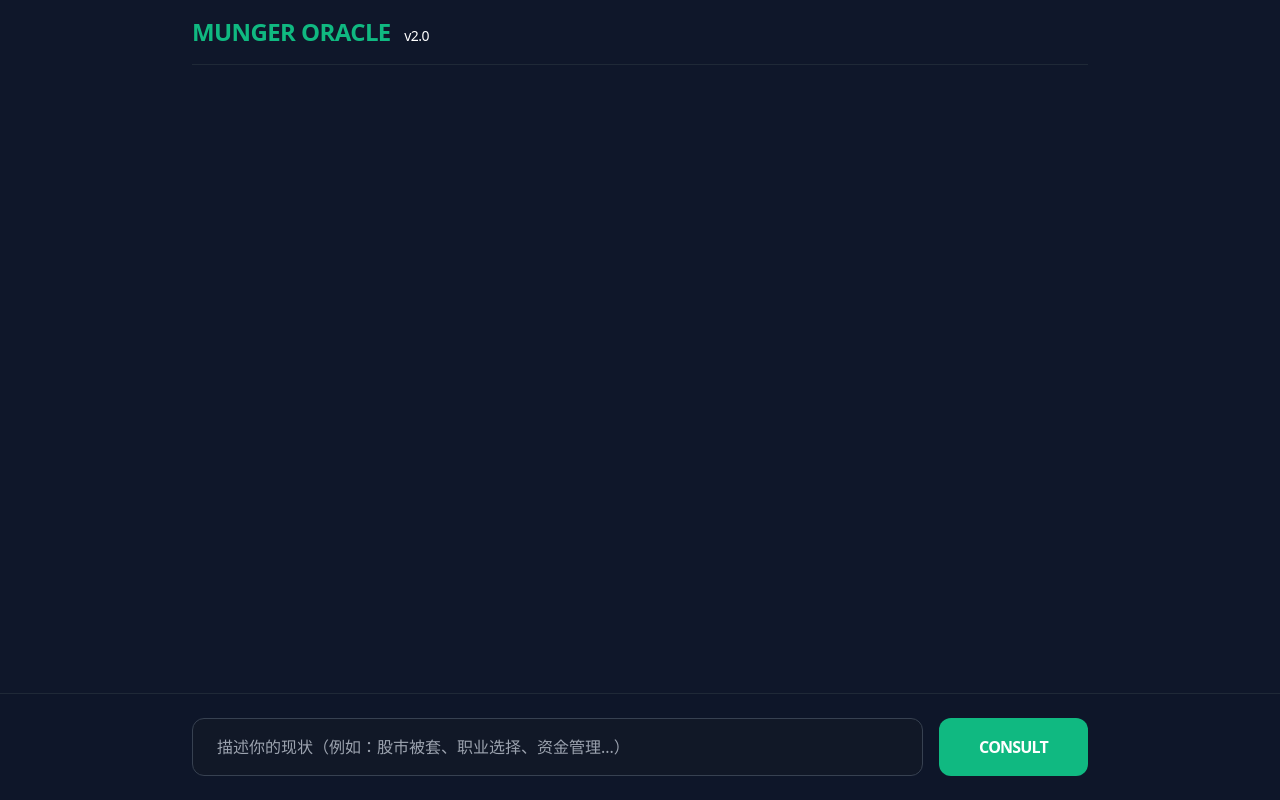
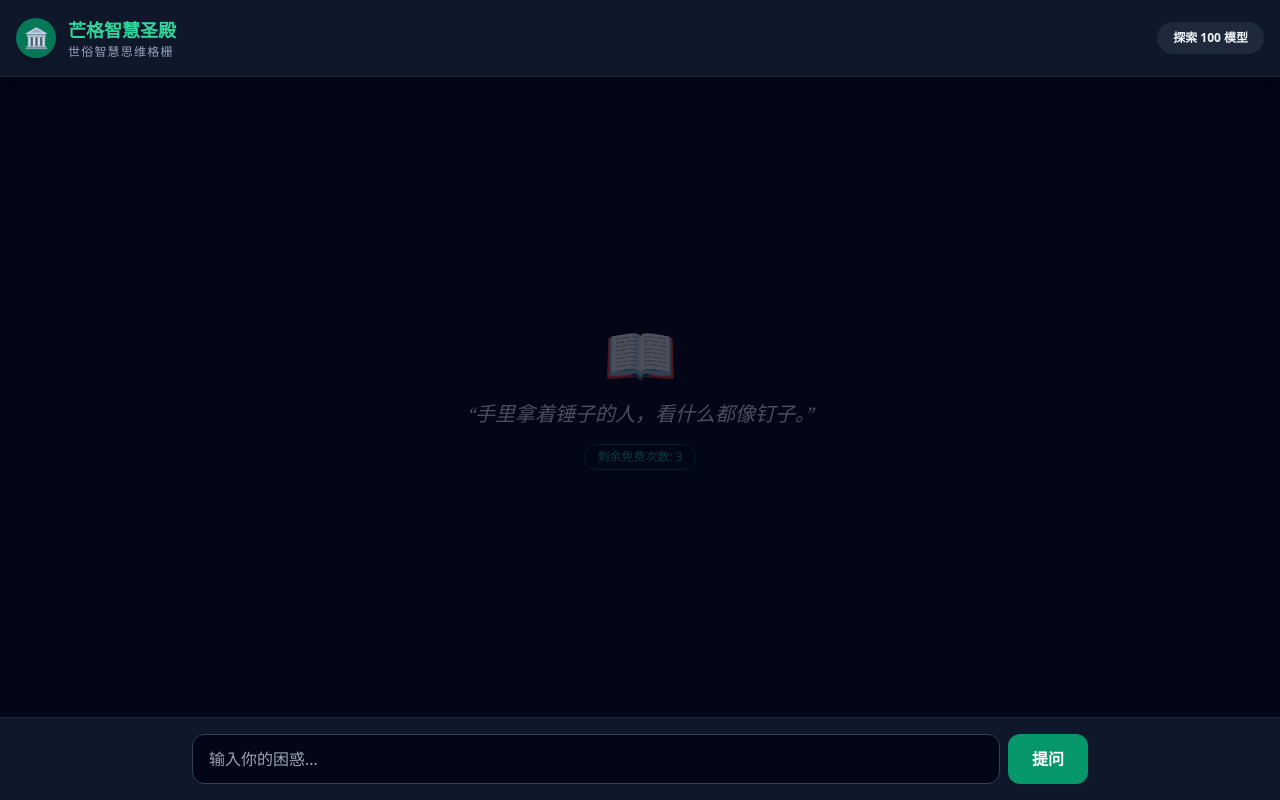
Before and after one commit to jamesbond008/mungers-mind, a React (Vite) app: page / in a window 1280 px wide. Built offline with nearby package versions, Linux system fonts and the light colour scheme.

Commit message:
Update App.tsx

```diff
--- a/App.tsx
+++ b/App.tsx
@@ -1,130 +1,229 @@
-import React, { useState, useEffect, useRef } from 'react';
+import React, { useState, useRef, useEffect } from 'react';
 import ReactMarkdown from 'react-markdown';
 import remarkGfm from 'remark-gfm';
 import html2pdf from 'html2pdf.js';
-import { getMungerAdvice } from './services/geminiService';
+import { getMungerAdvice, MungerResponse } from './services/geminiService';
+import { MENTAL_MODELS, ModelEntry } from './models'; // 确保你创建了这个文件
 
-function App() {
+// 类型定义
+interface Message {
+  id: string;
+  role: 'user' | 'munger';
+  content: string;
+  data?: MungerResponse;
+  timestamp: number;
+}
+
+const App: React.FC = () => {
+  const [messages, setMessages] = useState<Message[]>([]);
   const [input, setInput] = useState('');
-  const [messages, setMessages] = useState<any[]>([]);
-  const [loading, setLoading] = useState(false);
-  const messagesEndRef = useRef<HTMLDivElement>(null);
+  const [isLoading, setIsLoading] = useState(false);
+  const [showExplorer, setShowExplorer] = useState(false);
+  const [isExporting, setIsExporting] = useState<string | null>(null);
+  const [usageCount, setUsageCount] = useState(0);
+  const [showPaywall, setShowPaywall] = useState(false);
+  const scrollRef = useRef<HTMLDivElement>(null);
 
-  // 终极 PDF 导出配置
-  const exportToPDF = (elementId: string) => {
-    const element = document.getElementById(elementId);
+  // 初始化读取次数
+  useEffect(() => {
+    const storedCount = localStorage.getItem('munger_usage_count');
+    if (storedCount) setUsageCount(parseInt(storedCount));
+  }, []);
+
+  // 滚动到底部
+  useEffect(() => {
+    scrollRef.current?.scrollTo({ top: scrollRef.current.scrollHeight, behavior: 'smooth' });
+  }, [messages, isLoading]);
+
+  // 高清 PDF 导出 (融合了新版逻辑)
+  const handleDownload = (elementId: string) => {
+    if (usageCount > 5) { // 示例：限制免费导出次数
+      setShowPaywall(true);
+      return;
+    }
+    setIsExporting(elementId);
+    const element = document.getElementById(`msg-${elementId}`);
     const opt = {
       margin: 0.3,
-      filename: `Munger_Consultation_${Date.now()}.pdf`,
+      filename: `Munger_Report_${Date.now()}.pdf`,
       image: { type: 'jpeg', quality: 1 },
-      html2canvas: {
-        scale: 4, // 极高清晰度
-        useCORS: true,
-        letterRendering: true,
-        scrollY: 0
-      },
+      html2canvas: { scale: 3, useCORS: true }, // 高清缩放
       jsPDF: { unit: 'in', format: 'a4', orientation: 'portrait' }
     };
-    html2pdf().set(opt).from(element).save();
+    html2pdf().set(opt).from(element).save().then(() => setIsExporting(null));
   };
 
-  useEffect(() => {
-    messagesEndRef.current?.scrollIntoView({ behavior: "smooth" });
-  }, [messages]);
+  const processQuery = async (query: string) => {
+    if (usageCount >= 3) { // 限制免费对话次数
+      setShowPaywall(true);
+      return;
+    }
+    if (!query.trim() || isLoading) return;
+
+    const userMsg: Message = { id: Date.now().toString(), role: 'user', content: query, timestamp: Date.now() };
+    setMessages(prev => [...prev, userMsg]);
+    setInput('');
+    setIsLoading(true);
+
+    try {
+      const result = await getMungerAdvice(query);
+      const mungerMsg: Message = {
+        id: (Date.now() + 1).toString(),
+        role: 'munger',
+        content: result.advice,
+        data: result,
+        timestamp: Date.now(),
+      };
+      setMessages(prev => [...prev, mungerMsg]);
+
+      const newCount = usageCount + 1;
+      setUsageCount(newCount);
+      localStorage.setItem('munger_usage_count', newCount.toString());
+    } catch (error) {
+      setMessages(prev => [...prev, { id: Date.now().toString(), role: 'munger', content: "系统思维格栅暂时断开。", timestamp: Date.now() }]);
+    } finally {
+      setIsLoading(false);
+    }
+  };
 
   return (
-    <div className="min-h-screen bg-[#0f172a] text-gray-100 p-4 font-sans">
-      {/* 顶部保持简洁 */}
-      <header className="max-w-4xl mx-auto flex justify-between items-center mb-8 border-b border-gray-800 pb-4">
-        <h1 className="text-2xl font-black text-[#10b981] tracking-tight">MUNGER ORACLE <span className="text-white font-light text-sm ml-2">v2.0</span></h1>
+    <div className="flex flex-col h-screen bg-slate-950 text-slate-100 font-sans overflow-hidden">
+      {/* Header */}
+      <header className="flex-none p-4 bg-slate-900 border-b border-slate-800 shadow-xl z-20 flex justify-between items-center">
+        <div className="flex items-center gap-3">
+          <div className="w-10 h-10 bg-emerald-700 rounded-full flex items-center justify-center text-xl shadow-lg">🏛️</div>
+          <div>
+            <h1 className="text-lg font-bold text-emerald-400">芒格智慧圣殿</h1>
+            <p className="text-xs text-slate-400 uppercase tracking-widest">世俗智慧思维格栅</p>
+          </div>
+        </div>
+        <button
+          onClick={() => setShowExplorer(!showExplorer)}
+          className="px-4 py-2 bg-slate-800 hover:bg-emerald-700 rounded-full text-xs font-bold uppercase transition-colors"
+        >
+          {showExplorer ? '关闭格栅' : '探索 100 模型'}
+        </button>
       </header>
 
-      <main className="max-w-5xl mx-auto space-y-12 mb-32">
-        {messages.map((msg, idx) => (
-          <div key={idx} className={msg.role === 'user' ? 'flex justify-end' : 'flex flex-col items-center'}>
+      <main className="flex-1 relative overflow-hidden flex flex-col">
+        {/* 模型探索器 Overlay */}
+        {showExplorer && (
+          <div className="absolute inset-0 z-30 bg-slate-950/90 backdrop-blur p-8 overflow-y-auto animate-fadeIn">
+            <div className="grid grid-cols-2 md:grid-cols-4 lg:grid-cols-6 gap-3 max-w-6xl mx-auto">
+              {MENTAL_MODELS.map(model => (
+                <button
+                  key={model.id}
+                  onClick={() => {
+                    setShowExplorer(false);
+                    processQuery(`请用“${model.name}”模型分析我的问题：[请补充]`);
+                  }}
+                  className="p-3 border border-slate-700 rounded hover:bg-emerald-900/50 hover:border-emerald-500 transition-all text-left"
+                >
+                  <div className="text-xs font-bold text-emerald-400">{model.symbol}</div>
+                  <div className="text-xs text-slate-300 truncate">{model.name}</div>
+                </button>
+              ))}
+            </div>
+          </div>
+        )}
+
+        {/* 聊天区域 */}
+        <div ref={scrollRef} className="flex-1 overflow-y-auto p-4 md:p-8 space-y-8 scroll-smooth">
+          {messages.length === 0 && (
+            <div className="h-full flex flex-col items-center justify-center opacity-30">
+              <div className="text-6xl mb-4">📖</div>
+              <p className="text-xl serif italic">“手里拿着锤子的人，看什么都像钉子。”</p>
+              <p className="text-xs mt-4 border border-emerald-800 px-3 py-1 rounded-full text-emerald-500">
+                剩余免费次数: {3 - usageCount}
+              </p>
+            </div>
+          )}
+
+          {messages.map((msg) => (
+            <div key={msg.id} className={`flex ${msg.role === 'user' ? 'justify-end' : 'justify-start'}`}>
               {msg.role === 'user' ? (
-              <div className="bg-[#1e293b] border border-gray-700 p-4 rounded-2xl max-w-lg shadow-xl">
+                <div className="bg-emerald-900/30 border border-emerald-500/30 p-4 rounded-xl max-w-xl text-emerald-100">
                   {msg.content}
                 </div>
               ) : (
-              /* 专业报告模版：解决“难看”问题的核心 */
-              <div id={msg.id} className="report-card bg-white text-gray-900 shadow-2xl w-full max-w-[850px] overflow-hidden rounded-sm">
-                {/* 报告头 */}
-                <div className="bg-[#10b981] p-6 text-white flex justify-between items-end">
+                /* 专业报告卡片 (融合了你想要的设计和新版 PDF 导出) */
+                <div id={`msg-${msg.id}`} className="bg-white text-slate-900 w-full max-w-3xl rounded-sm shadow-2xl overflow-hidden border-t-8 border-emerald-600">
+                  <div className="bg-slate-50 p-6 border-b border-slate-200 flex justify-between items-center">
                     <div>
-                    <h2 className="text-3xl font-black uppercase leading-none">Intelligence Report</h2>
-                    <p className="text-xs mt-2 opacity-80 uppercase tracking-widest font-bold">查理·芒格思维格栅深度分析</p>
+                      <h2 className="text-xl font-black uppercase tracking-tighter text-slate-800">Munger Analysis Report</h2>
+                      <p className="text-xs text-slate-500">GENERATED BY GEMINI 2.0</p>
                     </div>
                     <button
-                    onClick={() => exportToPDF(msg.id)}
-                    className="no-print bg-white text-[#10b981] px-4 py-2 text-xs font-black rounded hover:bg-gray-100 transition-all uppercase"
+                      onClick={() => handleDownload(msg.id)}
+                      className="no-print text-[10px] font-bold bg-slate-900 text-white px-3 py-2 rounded hover:bg-emerald-600 transition-colors uppercase"
                     >
-                    Download PDF
+                      {isExporting === msg.id ? 'Exporting...' : 'Download PDF'}
                     </button>
                   </div>
 
-                {/* 报告主体内容 */}
-                <div className="p-10">
-                  <div className="flex justify-between text-[10px] text-gray-400 font-mono mb-8 border-b pb-2">
-                    <span>SERIAL NO: {msg.id}</span>
-                    <span>DATE: {new Date().toLocaleDateString()}</span>
-                  </div>
-
-                  <article className="prose prose-sm max-w-none
-                    prose-headings:font-black prose-headings:uppercase prose-headings:tracking-tight prose-headings:border-l-4 prose-headings:border-[#10b981] prose-headings:pl-3
-                    prose-table:w-full prose-table:border prose-table:border-gray-200
-                    prose-th:bg-gray-50 prose-th:p-3 prose-th:text-left prose-th:uppercase prose-th:text-[10px]
-                    prose-td:p-3 prose-td:border-t prose-td:border-gray-100 prose-td:align-top
-                    prose-blockquote:border-l-4 prose-blockquote:border-gray-200 prose-blockquote:bg-gray-50 prose-blockquote:p-4 prose-blockquote:italic
-                  ">
+                  <div className="p-8 prose prose-sm max-w-none prose-headings:font-bold prose-headings:uppercase prose-p:text-slate-600">
                     <ReactMarkdown remarkPlugins={[remarkGfm]}>
                       {msg.content}
                     </ReactMarkdown>
-                  </article>
 
-                  {/* 页脚签名 */}
-                  <div className="mt-12 pt-6 border-t border-gray-100 flex justify-between items-center italic text-gray-400 text-[11px]">
-                    <div className="flex items-center gap-2">
-                      <div className="w-8 h-8 bg-[#10b981] rounded-full flex items-center justify-center text-white not-italic font-bold text-xs">CM</div>
-                      <span>“反过来想，总是反过来想。”</span>
+                    {/* 格栅模型展示区 */}
+                    {msg.data?.models && msg.data.models.length > 0 && (
+                      <div className="mt-8 pt-6 border-t border-slate-200">
+                        <h3 className="text-xs font-bold uppercase text-slate-400 mb-3">Applied Lattice Models</h3>
+                        <div className="grid grid-cols-2 gap-3 not-prose">
+                          {msg.data.models.map((m: any, idx: number) => (
+                            <div key={idx} className="bg-slate-50 p-3 border border-slate-200 rounded">
+                              <div className="font-bold text-xs text-emerald-700">{m.name}</div>
+                              <div className="text-[10px] text-slate-500">{m.description}</div>
                             </div>
-                    <span>© 2026 Worldly Wisdom Lattice</span>
+                          ))}
                         </div>
+                      </div>
+                    )}
+
+                    {/* Lollapalooza 效应 */}
+                    {msg.data?.lollapalooza && (
+                      <div className="mt-4 bg-emerald-50 p-4 rounded border-l-4 border-emerald-500">
+                        <strong className="text-xs text-emerald-700 uppercase block mb-1">⚡ Lollapalooza Effect</strong>
+                        <p className="text-xs text-emerald-900 m-0">{msg.data.lollapalooza}</p>
+                      </div>
+                    )}
                   </div>
                 </div>
               )}
             </div>
           ))}
-        {loading && <div className="text-center text-[#10b981] animate-pulse font-mono">Lattice Models Analyzing...</div>}
-        <div ref={messagesEndRef} />
-      </main>
+          {isLoading && <div className="text-center text-emerald-500 animate-pulse text-xs">正在调动思维格栅...</div>}
+        </div>
 
-      {/* 底部输入框 */}
-      <footer className="fixed bottom-0 left-0 right-0 bg-[#0f172a]/90 backdrop-blur-md p-6 border-t border-gray-800">
-        <form onSubmit={async (e) => {
-          e.preventDefault();
-          if (!input.trim()) return;
-          const userMsg = { role: 'user', content: input };
-          setMessages(p => [...p, userMsg]);
-          setInput('');
-          setLoading(true);
-          const res = await getMungerAdvice(userMsg.content);
-          setMessages(p => [...p, { id: `M-ORACLE-${Date.now()}`, role: 'assistant', content: res.content }]);
-          setLoading(false);
-        }} className="max-w-4xl mx-auto flex gap-4">
+        {/* Input */}
+        <div className="p-4 bg-slate-900 border-t border-slate-800">
+          <form onSubmit={(e) => { e.preventDefault(); processQuery(input); }} className="max-w-4xl mx-auto flex gap-2">
             <input
               value={input}
               onChange={(e) => setInput(e.target.value)}
-            placeholder="描述你的现状（例如：股市被套、职业选择、资金管理...）"
-            className="flex-1 bg-gray-900 border border-gray-700 rounded-xl px-6 py-4 outline-none focus:ring-2 focus:ring-[#10b981] transition-all"
+              placeholder="输入你的困惑..."
+              className="flex-1 bg-slate-950 border border-slate-700 rounded-xl px-4 py-3 focus:outline-none focus:border-emerald-500 transition-all"
             />
-          <button type="submit" className="bg-[#10b981] px-10 py-4 rounded-xl font-black text-white hover:scale-105 active:scale-95 transition-all uppercase tracking-tighter">
-            Consult
-          </button>
+            <button type="submit" className="bg-emerald-600 hover:bg-emerald-500 text-white px-6 rounded-xl font-bold">提问</button>
           </form>
-      </footer>
+        </div>
+      </main>
+
+      {/* Paywall Modal */}
+      {showPaywall && (
+        <div className="fixed inset-0 bg-black/90 backdrop-blur z-50 flex items-center justify-center p-4">
+          <div className="bg-slate-900 border border-emerald-500/50 p-8 rounded-2xl max-w-md text-center">
+            <div className="text-4xl mb-4">💎</div>
+            <h2 className="text-2xl font-serif text-white mb-2">Unlock Full Wisdom</h2>
+            <p className="text-slate-400 text-sm mb-6">You have reached the free limit. Invest in yourself to continue.</p>
+            <button onClick={() => setShowPaywall(false)} className="block w-full bg-emerald-600 py-3 rounded-lg font-bold text-white mb-3">Upgrade - $9.99/mo</button>
+            <button onClick={() => setShowPaywall(false)} className="text-xs text-slate-500 hover:text-white">Maybe Later</button>
+          </div>
+        </div>
+      )}
     </div>
   );
-}
+};
 
 export default App;
```
Lines whose indentation alone changed are shown as unchanged.
